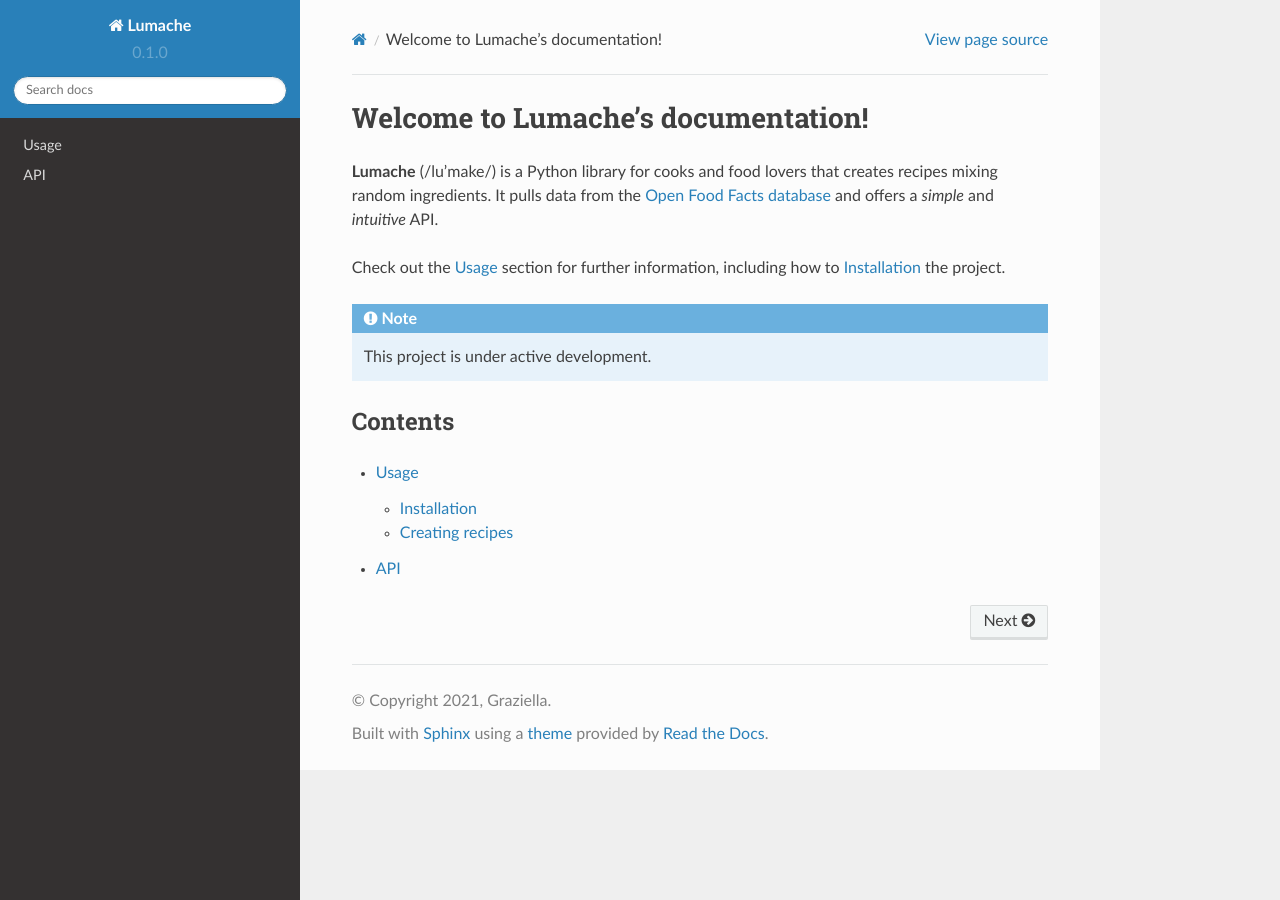
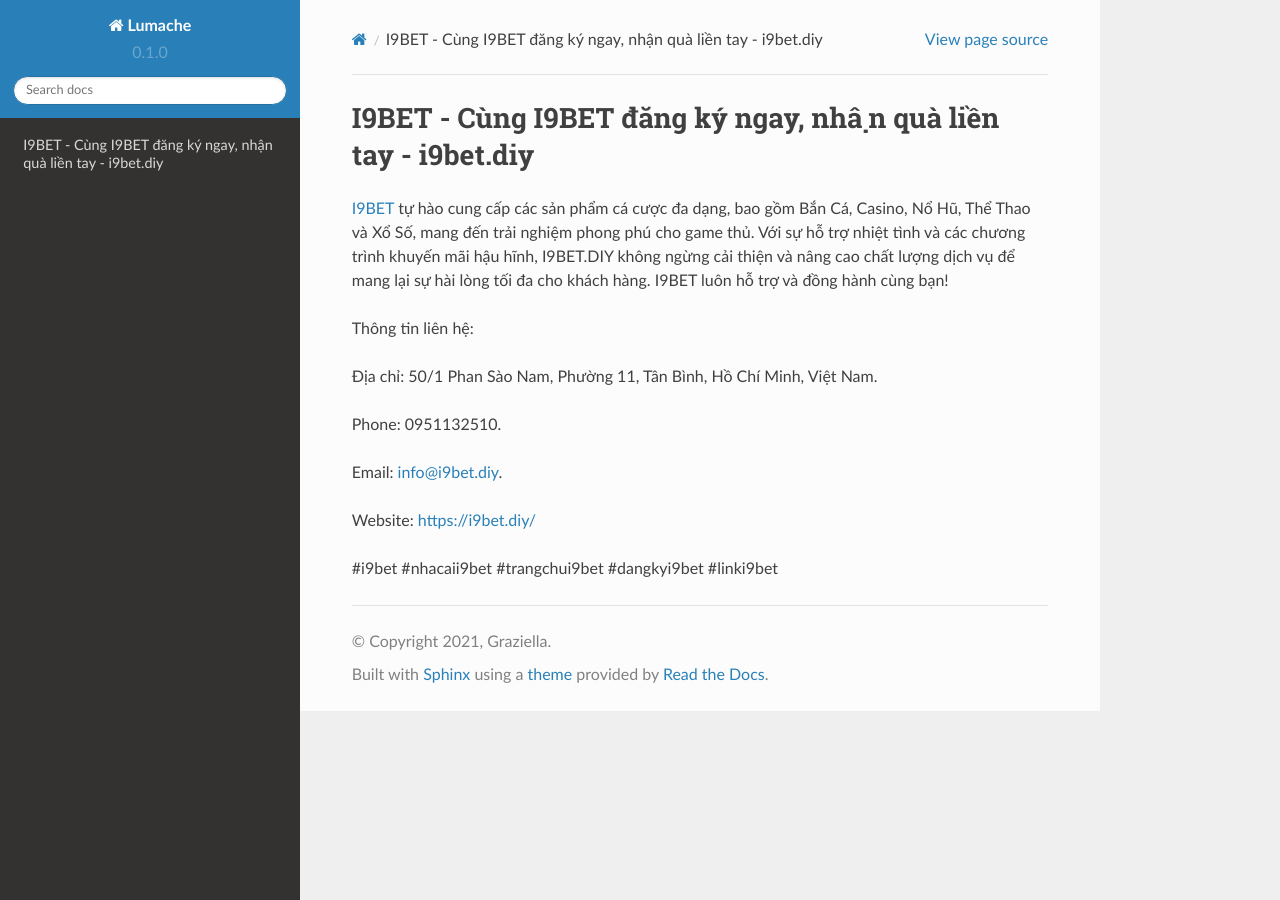
Before and after one commit to srphamkhuongduy77/i9betdiy, a Sphinx documentation site: the page built from docs/source/index.rst, in a window 1280 px wide. Built offline with Sphinx 7.4.7 and the Read the Docs theme 2.0.0, drawn with Linux system fonts in a browser that asks for light colours.

Commit message:
Update index.rst

```diff
--- a/docs/source/index.rst
+++ b/docs/source/index.rst
@@ -1,22 +1,16 @@
-Welcome to Lumache's documentation!
+I9BET - Cùng I9BET đăng ký ngay, nhận quà liền tay - i9bet.diy
 ===================================
 
-**Lumache** (/lu'make/) is a Python library for cooks and food lovers
-that creates recipes mixing random ingredients.
-It pulls data from the `Open Food Facts database <https://world.openfoodfacts.org/>`_
-and offers a *simple* and *intuitive* API.
+`I9BET <https://i9bet.diy/>`_ tự hào cung cấp các sản phẩm cá cược đa dạng, bao gồm Bắn Cá, Casino, Nổ Hũ, Thể Thao và Xổ Số, mang đến trải nghiệm phong phú cho game thủ. Với sự hỗ trợ nhiệt tình và các chương trình khuyến mãi hậu hĩnh, I9BET.DIY không ngừng cải thiện và nâng cao chất lượng dịch vụ để mang lại sự hài lòng tối đa cho khách hàng. I9BET luôn hỗ trợ và đồng hành cùng bạn!
 
-Check out the :doc:`usage` section for further information, including
-how to :ref:`installation` the project.
+Thông tin liên hệ:
 
-.. note::
+Địa chỉ: 50/1 Phan Sào Nam, Phường 11, Tân Bình, Hồ Chí Minh, Việt Nam.
 
-   This project is under active development.
+Phone: 0951132510.
 
-Contents
---------
+Email: info@i9bet.diy.
 
-.. toctree::
+Website: https://i9bet.diy/
 
-   usage
-   api
+#i9bet #nhacaii9bet #trangchui9bet #dangkyi9bet #linki9bet
```
